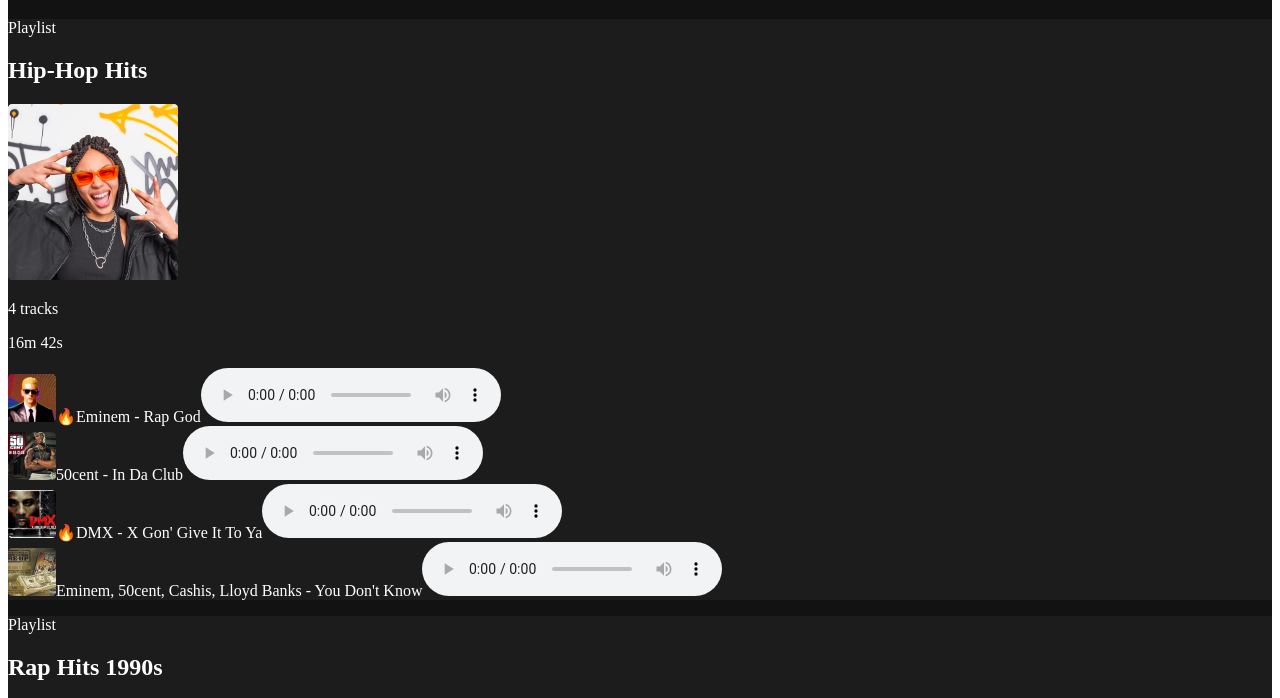
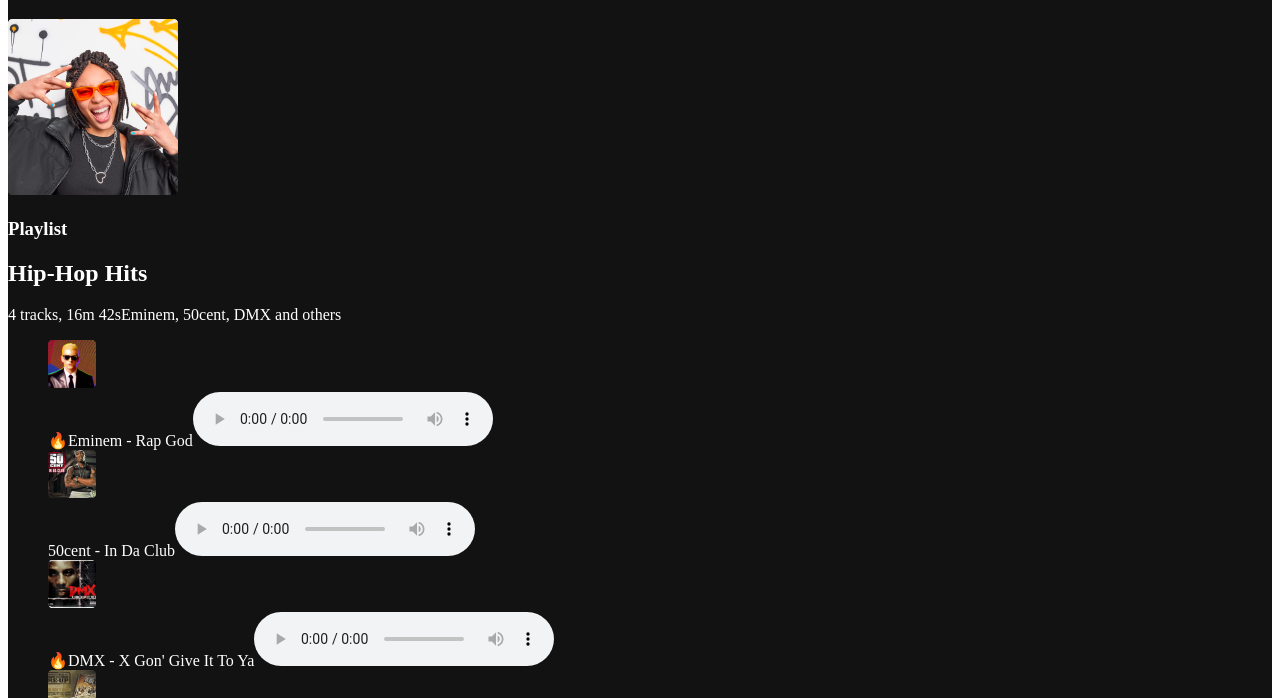
Before and after one commit to OchirovBair/player_lesson_01, a plain HTML site: page index.html in a window 1280 px wide. Shown: the part 97-795 px from the top of the page. Drawn offline with Linux system fonts and the light colour scheme.

Commit message:
refactor: refactoring of code

```diff
--- a/index.html
+++ b/index.html
@@ -13,10 +13,7 @@
     </header>
     <main>
         <h1>My Playlist</h1>
-        <section class="main">
-            <div class="first"></div>
-            <div class="second"></div>
-        </section>
+        <section class="main" id="main"></section>
     </main>
     <script src='./src/player.js' type="module"></script>
 </body>
--- a/src/components/playlist/header/randerHeader.components.js
+++ b/src/components/playlist/header/randerHeader.components.js
@@ -1,25 +1,34 @@
-export function renderPlaylistHeader(inputPlaylistForRendering, inPutClassName) {
+import { createElementWithClass } from "../../../helpers.js";
 
-    const infoAreaElement = document.querySelector('.' + inPutClassName);
+export function renderPlaylistHeader(inputPlaylistForRendering, areaOfPlaylist) {
 
-    const headerOfPlaylistElement = document.createElement('p');
+    const infoContainer = createElementWithClass('div', 'infoContainer');
+    areaOfPlaylist.append(infoContainer);
+
+    const coverImageOfPlaylistElement = createElementWithClass('img', 'coverImageOfPlaylist');
+    coverImageOfPlaylistElement.src = inputPlaylistForRendering.coverImageUrl;
+    infoContainer.append(coverImageOfPlaylistElement);
+
+    const textContainer = createElementWithClass('div', 'textContainer');
+    infoContainer.append(textContainer);
+
+    const headerOfPlaylistElement = createElementWithClass('h3', 'headerOfPlaylist');
     headerOfPlaylistElement.append(inputPlaylistForRendering.header);
-    infoAreaElement.append(headerOfPlaylistElement);
+    textContainer.append(headerOfPlaylistElement);
 
-    const titleOfPlaylistElement = document.createElement('h2');
+    const titleOfPlaylistElement = createElementWithClass('h2', 'titleOfPlaylist');
     titleOfPlaylistElement.append(inputPlaylistForRendering.title);
-    infoAreaElement.append(titleOfPlaylistElement);
+    textContainer.append(titleOfPlaylistElement);
 
-    const coverImageOfPlaylistElement = document.createElement('img');
-    coverImageOfPlaylistElement.src = inputPlaylistForRendering.coverImageUrl;
-    infoAreaElement.append(coverImageOfPlaylistElement);
+    const lenghtOfTracksElement = Math.round(inputPlaylistForRendering.info.lenghtOfTracksInSeconds / 60) + 'm' + ' ' + inputPlaylistForRendering.info.lenghtOfTracksInSeconds % 60 + 's';
 
-    const tracksCountElement = document.createElement('p');
-    tracksCountElement.textContent = inputPlaylistForRendering.info.tracksCount + ' tracks';
-    infoAreaElement.append(tracksCountElement);
+    const tracksCountElement = createElementWithClass('span', 'tracksCount');
+    tracksCountElement.textContent = inputPlaylistForRendering.info.tracksCount + ' tracks, ' + lenghtOfTracksElement;
+    textContainer.append(tracksCountElement);
 
-    const lenghtOfTracksElement = document.createElement('p');
-    lenghtOfTracksElement.textContent = Math.round(inputPlaylistForRendering.info.lenghtOfTracksInSeconds / 60) + 'm' + ' ' + inputPlaylistForRendering.info.lenghtOfTracksInSeconds % 60 + 's';
-    infoAreaElement.append(lenghtOfTracksElement);
-
+    const artistsInPlaylistelement = createElementWithClass('span', 'artistsInPlaylist');
+    const arr = inputPlaylistForRendering.tracks.slice(0,3);
+    const artists = arr.map((ele) => ele.nameOfArtist).join(', ');
+    artistsInPlaylistelement.append(artists, ' and others');
+    textContainer.append(artistsInPlaylistelement);
 };
--- a/src/components/playlist/randerPlaylist.component.js
+++ b/src/components/playlist/randerPlaylist.component.js
@@ -1,9 +1,12 @@
-import { renderTrack } from "./tracks/randerTracks.component.js";
+import { renderTracklist } from "./tracks/randerTracks.component.js";
 import { renderPlaylistHeader } from "./header/randerHeader.components.js";
+import { createElementWithClass } from "../../helpers.js";
 
 export function renderPlaylist(playlistForRendering) {
-    renderPlaylistHeader(playlistForRendering, playlistForRendering.className);
-    for (let i = 0; i < playlistForRendering.tracks.length; i++) {
-        renderTrack(playlistForRendering.tracks[i], playlistForRendering.className);
-    }
-}
+    const areaForPlaylists = document.getElementById('main')
+    const personalAreaOfPlaylist = createElementWithClass('div', 'playlist')
+    areaForPlaylists.append(personalAreaOfPlaylist);
+
+    renderPlaylistHeader(playlistForRendering, personalAreaOfPlaylist);
+    renderTracklist(playlistForRendering, personalAreaOfPlaylist);
+};
--- /dev/null
+++ b/src/components/playlist/tracks/randerTrack.component.js
@@ -0,0 +1,29 @@
+import { createElementWithClass } from "../../../helpers.js";
+
+export function randerOneTrack(inputTrackForRendering, parentElement) {
+    const oneTrackContainer = createElementWithClass('li', 'track')
+    const coverElement = createElementWithClass('img', 'coverTrack');
+    coverElement.src = inputTrackForRendering.trackCoverImageUrl;
+    oneTrackContainer.append(coverElement);
+
+    const trackInfo = createElementWithClass('div', 'trackInfo');
+    const trackTitle = createElementWithClass('span', 'trackTitle')
+
+    if (inputTrackForRendering.isHot) {
+        const hotMarkElement = '🔥';
+        trackTitle.append(hotMarkElement);
+    };
+
+    const trackElement = createElementWithClass('span', 'nameTrack');
+    trackElement.append(inputTrackForRendering.nameOfArtist + ' - ' + inputTrackForRendering.nameOfTrack);
+    trackTitle.append(trackElement);
+    trackInfo.append(trackTitle)
+
+    const audioElement = createElementWithClass('audio', 'audioTrack');
+    audioElement.controls = true;
+    audioElement.src = inputTrackForRendering.audioUrl;
+    trackInfo.append(audioElement);
+
+    oneTrackContainer.append(trackInfo)
+    parentElement.append(oneTrackContainer);
+};
--- a/src/components/playlist/tracks/randerTracks.component.js
+++ b/src/components/playlist/tracks/randerTracks.component.js
@@ -1,26 +1,12 @@
-export function renderTrack(inputTrackForRendering, inPutClassName) {
+import { createElementWithClass } from "../../../helpers.js";
+import { randerOneTrack } from "./randerTrack.component.js";
 
-    const trackAreaElement = document.querySelector('.' + inPutClassName);
+export function renderTracklist(inputTrackForRendering, areaOfPlaylist) {
 
-    const trackContainer = document.createElement('div');
-    trackAreaElement.append(trackContainer);
+    const tracksContainer = createElementWithClass('ul', 'tracklist');
+    areaOfPlaylist.append(tracksContainer);
 
-    const coverElement = document.createElement('img');
-    coverElement.src = inputTrackForRendering.trackCoverImageUrl;
-    trackContainer.append(coverElement);
-
-    if (inputTrackForRendering.isHot) {
-        const hotMarkElement = '🔥';
-        trackContainer.append(hotMarkElement);
-    };
-
-    const trackElement = document.createElement('span');
-    trackElement.append(inputTrackForRendering.nameOfArtist + ' - ' + inputTrackForRendering.nameOfTrack);
-    trackContainer.append(trackElement);
-
-    const audioElement = document.createElement('audio');
-    audioElement.controls = true;
-    audioElement.src = inputTrackForRendering.audioUrl;
-    trackContainer.append(audioElement);
-
+    inputTrackForRendering.tracks.forEach(track => {
+        randerOneTrack(track, tracksContainer)
+    });
 };
--- a/src/data.module.js
+++ b/src/data.module.js
@@ -2,7 +2,6 @@
 
 export const playlists = [
     {
-        className: 'first',
         header: 'Playlist',
         title: 'Hip-Hop Hits',
         coverImageUrl: './image/imagesOfPlayList1/coverList1.png',
@@ -42,7 +41,6 @@ export const playlists = [
         ]
     },
     {
-        className: 'second',
         header: 'Playlist',
         title: 'Rap Hits 1990s',
         coverImageUrl: './image/imagesOfPlayList2/coverList2.png',
--- /dev/null
+++ b/src/helpers.js
@@ -0,0 +1,19 @@
+export function createElementWithClass(tagName, ...classNames) {
+  const ele = document.createElement(tagName);
+  classNames.forEach((c) => ele.classList.add(c));
+  return ele;
+}
+
+export function createEle(tagName, props) {
+  const ele = document.createElement(tagName);
+  Object.entries(props).forEach(([key, value]) => {
+    ele.setAttribute(key, value);
+  });
+  return ele;
+}
+
+export function secondsToMinutesAndSeconds(time) {
+  const min = (time - (time % 60)) / 60;
+  const sec = Math.floor(time % 60);
+  return `${min}m ${sec}s`;
+}
--- a/styles.css
+++ b/styles.css
@@ -1,3 +1,7 @@
+ul {
+    list-style: none;
+}
+
 header {
     background-color: #1A1A1ACC;
 }
```
